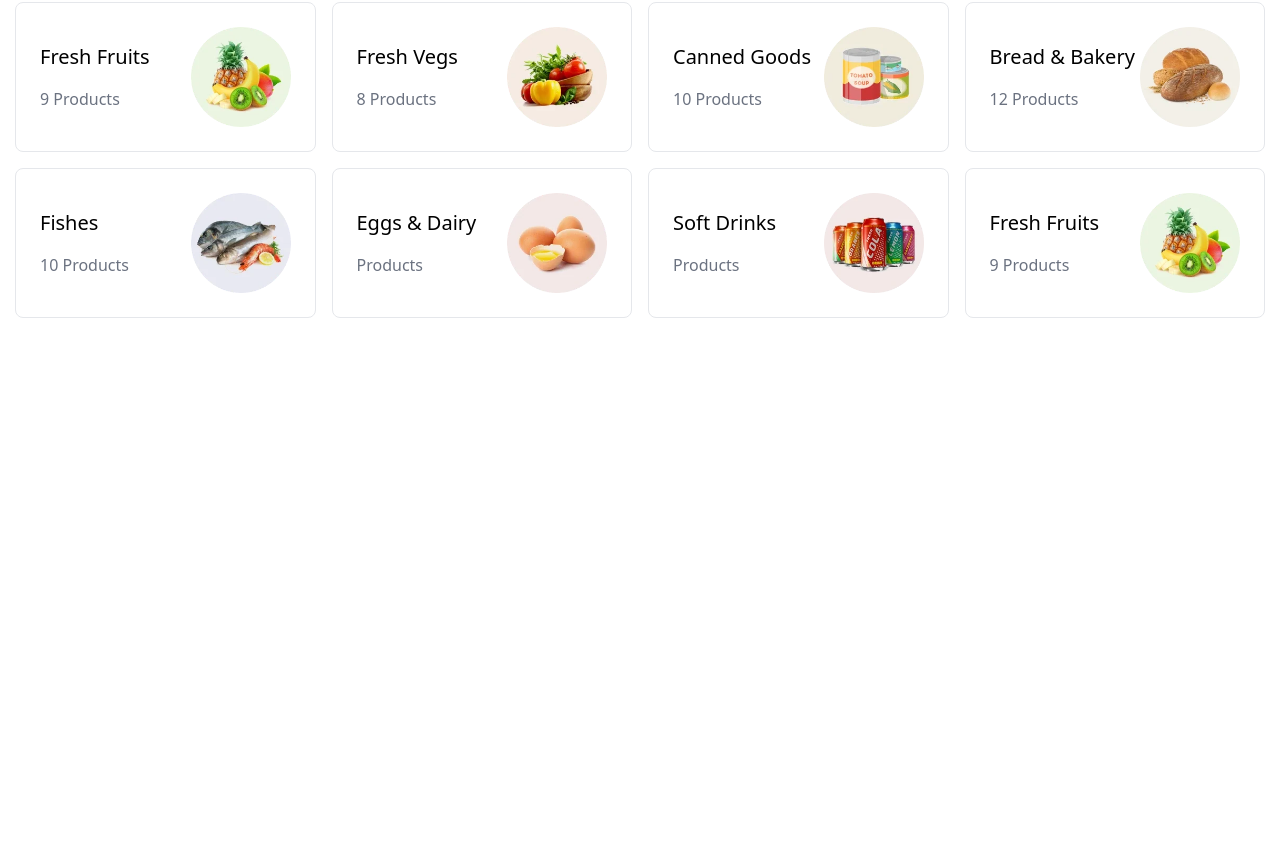
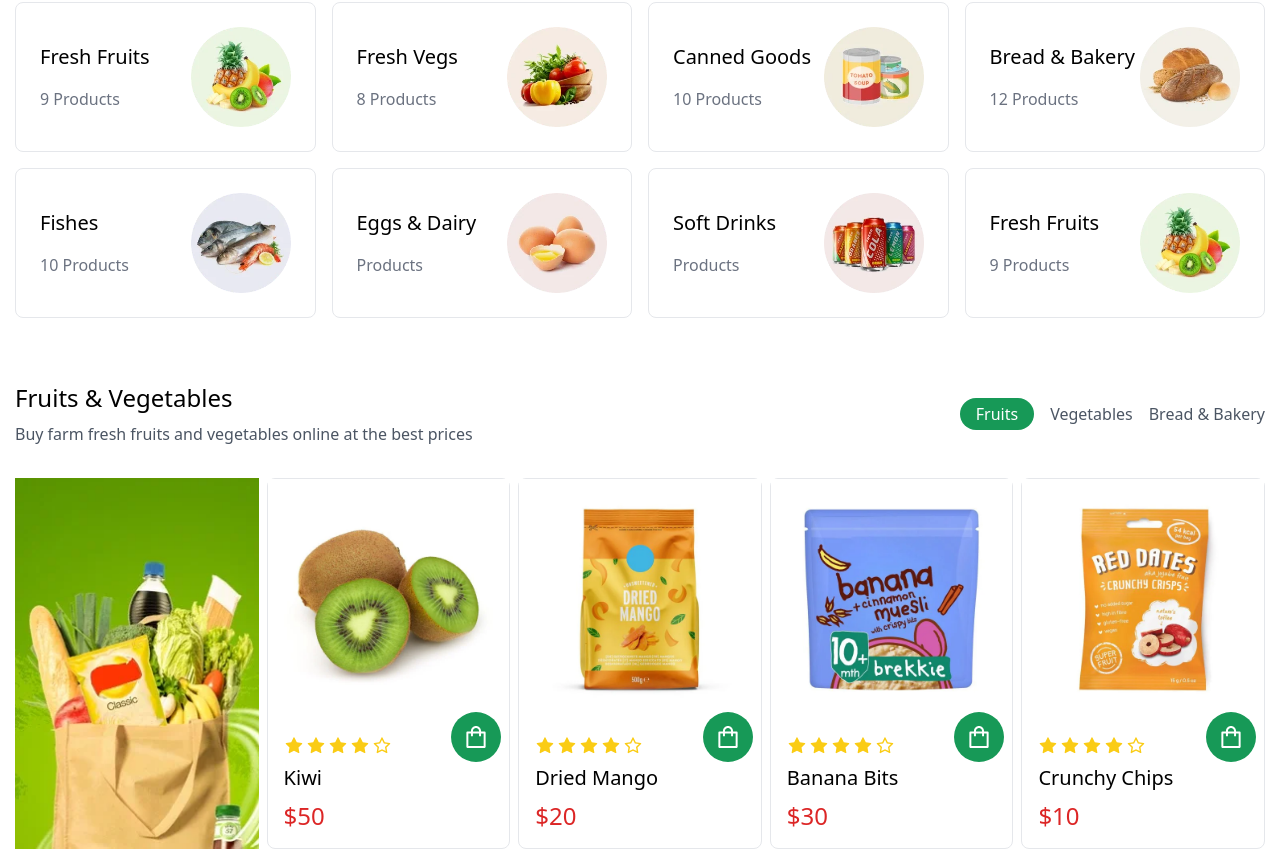
Before and after one commit to Rcoder-singh/E-commerce-Website-using-Vite, a React (Vite) app: page / in a window 1280 px wide. Shown: the part 758-1607 px from the top of the page. Before the commit the page ends 1076 px from the top, so only its background shows below. Built offline with nearby package versions, Linux system fonts and the light colour scheme.

Commit message:
Feature Section Fruits

```diff
--- a/src/App.jsx
+++ b/src/App.jsx
@@ -1,15 +1,17 @@
 import React from "react";
 import Navbar from "./Components/Navbar";
-import Hero from "./Components/Hero"
+import Hero from "./Components/Hero";
 import Category from "./Components/Category";
+import FeatureSectionFruits from "./Components/FeatureSectionFruits";
 
 const App = () => {
   return (
     <main>
-      <Navbar/>
-      <Hero/>
-      <Category/>
-   </main>
+      <Navbar />
+      <Hero />
+      <Category />
+      <FeatureSectionFruits />
+    </main>
   );
 };
 
--- a/src/Components/Category.jsx
+++ b/src/Components/Category.jsx
@@ -1,56 +1,6 @@
 import React from "react";
 import CategoryCard from "./CategoryCard";
-
-const data = [
-  {
-    id: 0,
-    name: "Fresh Fruits",
-    count: "9 Products",
-    image: "/category__1.webp",
-  },
-  {
-    id: 1,
-    name: "Fresh Vegs",
-    count: "8 Products",
-    image: "/category__2.webp",
-  },
-  {
-    id: 2,
-    name: "Canned Goods",
-    count: "10 Products",
-    image: "/category__3.webp",
-  },
-  {
-    id: 3,
-    name: "Bread & Bakery",
-    count: "12 Products",
-    image: "/category__4.webp",
-  },
-  {
-    id: 4,
-    name: "Fishes",
-    count: "10 Products",
-    image: "/category__5.webp",
-  },
-  {
-    id: 5,
-    name: "Eggs & Dairy",
-    count: " Products",
-    image: "/category__6.webp",
-  },
-  {
-    id: 6,
-    name: "Soft Drinks",
-    count: " Products",
-    image: "/category__7.webp",
-    },
-    {
-        id: 7,
-        name: "Fresh Fruits",
-        count: "9 Products",
-        image: "/category__1.webp",
-      },
-];
+import { data } from "../Mock/CategoryData";
 
 const Category = () => {
   return (
--- /dev/null
+++ b/src/Components/FeatureSectionFruits.jsx
@@ -0,0 +1,49 @@
+import React from "react";
+import { data } from "../Mock/ProductData";
+import ProductCard from "./ProductCard";
+
+const FeatureSectionFruits = () => {
+  return (
+    <div className="container pt-16">
+      <div className="lg:flex justify-between items-center">
+        <div>
+          <h3 className="font-medium text-2xl">Fruits & Vegetables</h3>
+          <p className="text-gray-600 mt-2">
+            Buy farm fresh fruits and vegetables online at the best prices
+          </p>
+        </div>
+
+        <div className="space-x-4 mt-8 lg:mt-0">
+          <button className="feature_btn">Fruits</button>
+          <button className="text-gray-600 hover:text-accent">
+            Vegetables
+          </button>
+          <button className="text-gray-600 hover:text-accent">
+            Bread & Bakery
+          </button>
+        </div>
+      </div>
+
+      <div className="grid sm:grid-cols-2 md:grid-cols-4 lg:grid-cols-5 pt-8 gap-2">
+        <div>
+          <img
+            className="w-full h-full object-cover"
+            src="feature__1.webp"
+            alt="banner"
+          />
+        </div>
+
+        {data.map((el) => (
+          <ProductCard
+            key={el.id}
+            image={el.image}
+            name={el.name}
+            price={el.price}
+          />
+        ))}
+      </div>
+    </div>
+  );
+};
+
+export default FeatureSectionFruits;
--- /dev/null
+++ b/src/Components/ProductCard.jsx
@@ -0,0 +1,27 @@
+import React from "react";
+import { AiFillStar, AiOutlineStar, AiOutlineShopping } from "react-icons/ai";
+
+const ProductCard = ({ image, name, price }) => {
+  return (
+    <div className="border border-gray-200 hover:border-gray-300 hover:scale-105 transition-transform rounded-lg relative">
+      <img src={image} alt={name} />
+
+      <div className="space-y-2 relative p-4">
+        <div className="flex gap-[2px] text-yellow-400 text-[20px]">
+          <AiFillStar />
+          <AiFillStar />
+          <AiFillStar />
+          <AiFillStar />
+          <AiOutlineStar />
+        </div>
+        <h3 className="font-medium text-xl">{name}</h3>
+        <h3 className="font-medium text-2xl text-red-600">{price}</h3>
+        <div className="absolute -top-4 right-2 bg-accent text-white text-[28px] w-[50px] h-[50px] rounded-full grid place-items-center cursor-pointer ">
+          <AiOutlineShopping />
+        </div>
+      </div>
+    </div>
+  );
+};
+
+export default ProductCard;
--- /dev/null
+++ b/src/Mock/CategoryData.js
@@ -0,0 +1,50 @@
+export const data = [
+  {
+    id: 0,
+    name: "Fresh Fruits",
+    count: "9 Products",
+    image: "/category__1.webp",
+  },
+  {
+    id: 1,
+    name: "Fresh Vegs",
+    count: "8 Products",
+    image: "/category__2.webp",
+  },
+  {
+    id: 2,
+    name: "Canned Goods",
+    count: "10 Products",
+    image: "/category__3.webp",
+  },
+  {
+    id: 3,
+    name: "Bread & Bakery",
+    count: "12 Products",
+    image: "/category__4.webp",
+  },
+  {
+    id: 4,
+    name: "Fishes",
+    count: "10 Products",
+    image: "/category__5.webp",
+  },
+  {
+    id: 5,
+    name: "Eggs & Dairy",
+    count: " Products",
+    image: "/category__6.webp",
+  },
+  {
+    id: 6,
+    name: "Soft Drinks",
+    count: " Products",
+    image: "/category__7.webp",
+  },
+  {
+    id: 7,
+    name: "Fresh Fruits",
+    count: "9 Products",
+    image: "/category__1.webp",
+  },
+];
--- /dev/null
+++ b/src/Mock/ProductData.js
@@ -0,0 +1,26 @@
+export const data = [
+  {
+    id: 0,
+    name: "Kiwi",
+    price: "$50",
+    image: "product__1.webp",
+  },
+  {
+    id: 1,
+    name: "Dried Mango",
+    price: "$20",
+    image: "product__2.webp",
+  },
+  {
+    id: 2,
+    name: "Banana Bits",
+    price: "$30",
+    image: "product__3.webp",
+  },
+  {
+    id: 3,
+    name: "Crunchy Chips",
+    price: "$10",
+    image: "product__4.webp",
+  },
+];
--- a/src/index.css
+++ b/src/index.css
@@ -1,8 +1,13 @@
 @tailwind base;
 @tailwind components;
 @tailwind utilities;
-@layer components{
-    .icon__wrapper{
-        @apply border border-gray-400 rounded-full w-[50px] h-[50px] grid place-items-center text-[22px]
-    }
+
+@layer components {
+  .icon__wrapper {
+    @apply border border-gray-400 rounded-full w-[50px] h-[50px] grid place-items-center text-[22px];
+  }
+
+  .feature_btn {
+    @apply bg-accent text-white px-4 py-1 rounded-full hover:bg-accentDark;
+  }
 }
```
